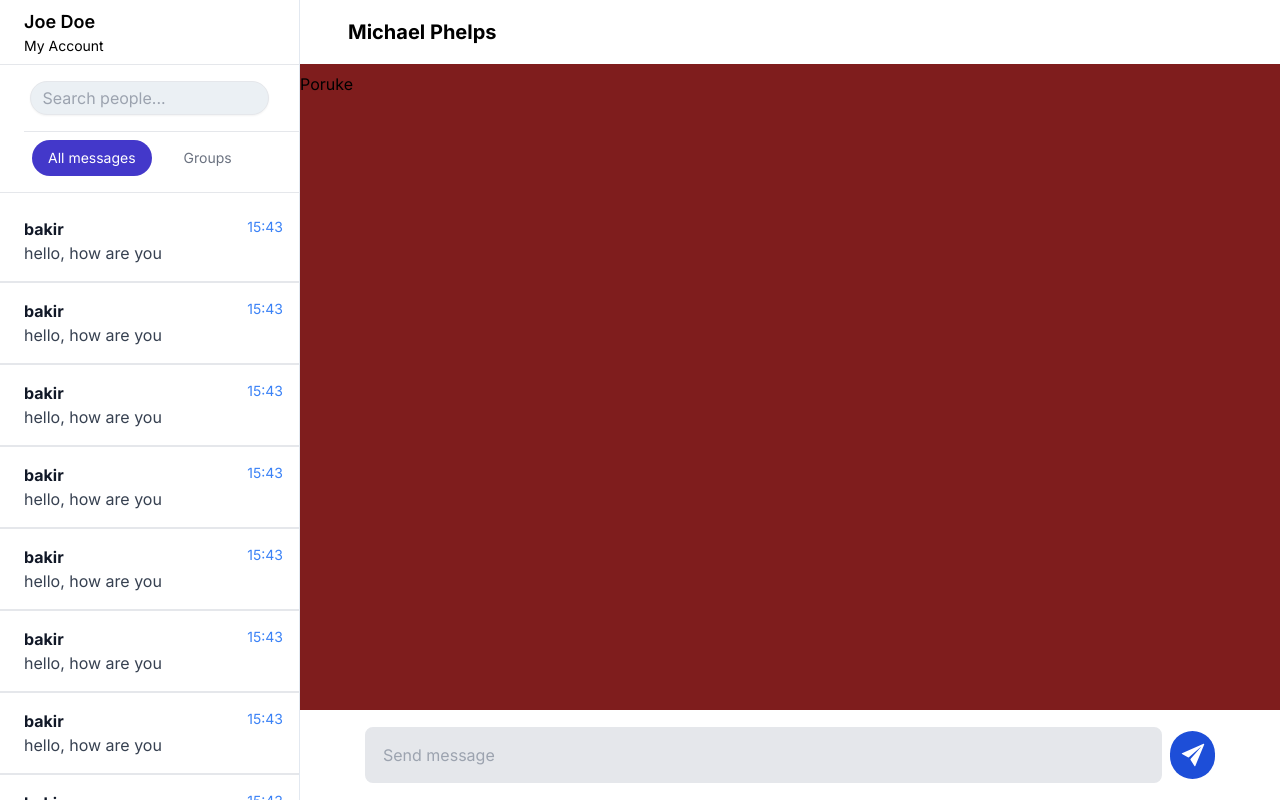
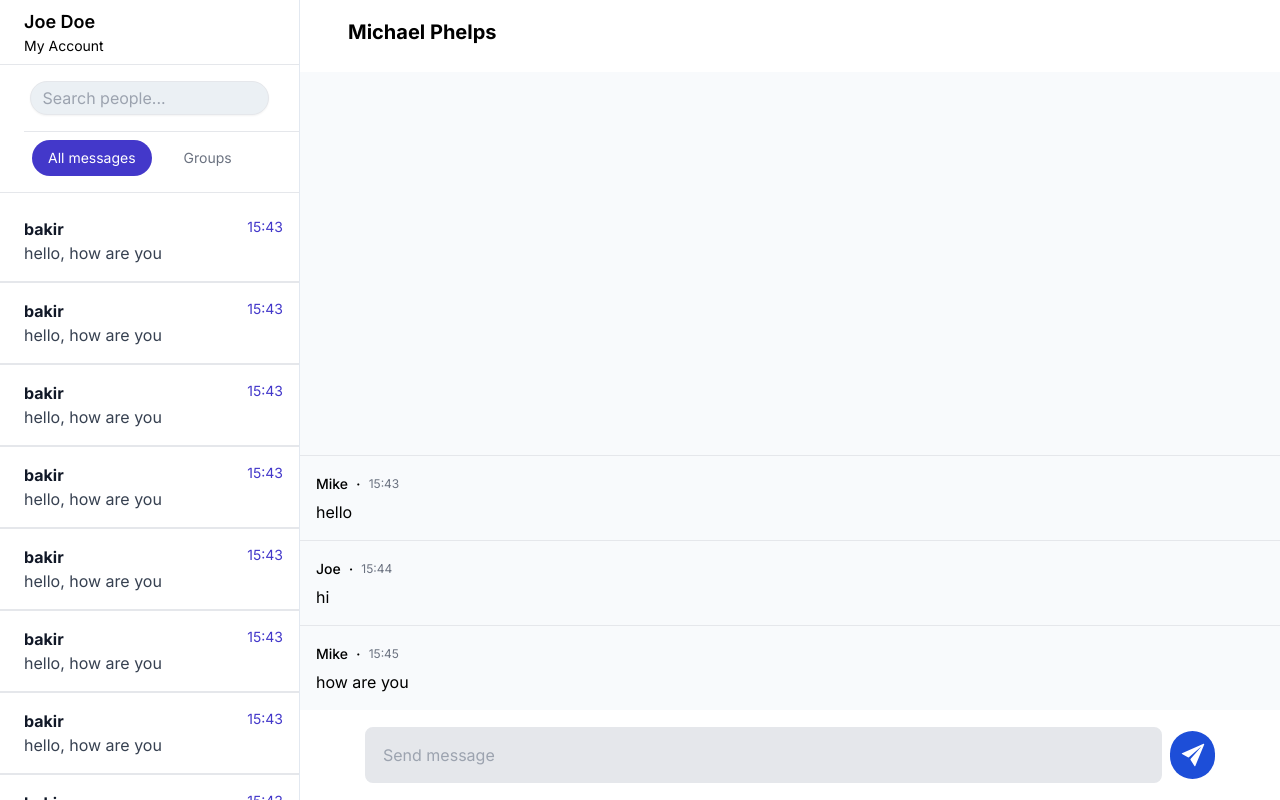
Before and after one commit to bakirdevedzic/chat-app, a React (Vite) app: page /chat/1 in a window 1280 px wide. Built offline with nearby package versions, Linux system fonts and the light colour scheme.

Commit message:
add messages component

```diff
--- a/src/components/Chat.jsx
+++ b/src/components/Chat.jsx
@@ -1,11 +1,12 @@
 import ChatName from "./ChatName";
+import Messages from "./Messages";
 import NewMessageBox from "./NewMessageBox";
 
 function Chat({ setShowSidebar }) {
   return (
-    <div className="grid grid-rows-[auto_1fr_90px] w-[100%] bg-red-900 h-full">
+    <div className="grid grid-rows-[auto_1fr_90px] w-[100%] h-full">
       <ChatName />
-      <div>Poruke</div>
+      <Messages />
       <NewMessageBox />
     </div>
   );
--- /dev/null
+++ b/src/components/Message.jsx
@@ -0,0 +1,14 @@
+function Message({ message }) {
+  return (
+    <div className="w-full bg-transparent p-4 border-t">
+      <div className="flex items-center gap-2 mb-1">
+        <span className="text-sm font-medium">{message.user}</span>
+        <span>&middot;</span>
+        <span className="text-xs text-gray-500">{message.date}</span>
+      </div>
+      <p className="text-base">{message.message}</p>
+    </div>
+  );
+}
+
+export default Message;
--- a/src/components/MessagePreview.jsx
+++ b/src/components/MessagePreview.jsx
@@ -9,7 +9,7 @@ const MessagePreview = ({
         <div className="font-bold text-gray-900">{name}</div>
         <div className="text-gray-700">{message}</div>
       </div>
-      <div className="text-sm text-blue-500">{time}</div>
+      <div className="text-sm text-primary-indigo">{time}</div>
     </div>
   );
 };
--- /dev/null
+++ b/src/components/Messages.jsx
@@ -0,0 +1,30 @@
+import Message from "./Message";
+
+const msg1 = {
+  user: "Mike",
+  message: "hello",
+  date: "15:43",
+};
+const msg2 = {
+  user: "Joe",
+  message: "hi",
+  date: "15:44",
+};
+
+const msg3 = {
+  user: "Mike",
+  message: "how are you",
+  date: "15:45",
+};
+
+function Messages() {
+  return (
+    <div className="flex flex-col-reverse bg-slate-50 overflow-y-scroll">
+      <Message message={msg3} />
+      <Message message={msg2} />
+      <Message message={msg1} />
+    </div>
+  );
+}
+
+export default Messages;
```
